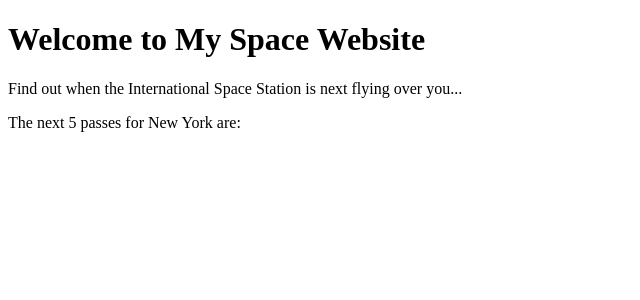
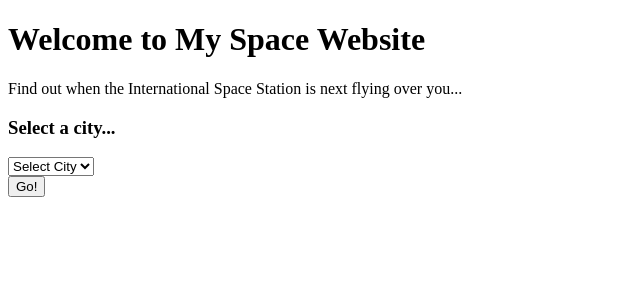
Before and after one commit to jessmar94/space-webapp, a Flask app: page / in a window 1280 px wide. Shown: the top 300 px of the page, without its empty margins (0-640 px from the left). Run offline with Flask 2, Linux system fonts and the light colour scheme; data that the repository does not hold is empty; some libraries are stand-ins or nearby versions.

Commit message:
User must select city to show pass times. Currently only working for New York

```diff
--- a/app.py
+++ b/app.py
@@ -1,19 +1,44 @@
-from flask import Flask, render_template
+from flask import Flask, render_template, request, redirect
 import requests, json
 from model.api import API
 
 app = Flask(__name__)
 
-@app.route("/")
+@app.route("/", methods=["GET", "POST"])
 def home():
+    if request.method == "POST":
+        req = request.form
+        city = req.get("city")
+        parameters = {
+            "lat": 40.71,
+            "lon": -74
+        }
+        response = requests.get("http://api.open-notify.org/iss-pass.json", params=parameters)
+        times = API.datetime(response)
+        return render_template("home.html", times=times, city=city)
+    return render_template("home.html")
+        # return redirect(request.url)
     # For New York:
-    parameters = {
-        "lat": 40.71,
-        "lon": -74
-    }
-    response = requests.get("http://api.open-notify.org/iss-pass.json", params=parameters)
-    times = API.datetime(response)
-    return render_template("home.html", times=times)
+    # parameters = {
+    #     "lat": 40.71,
+    #     "lon": -74
+    # }
+    # response = requests.get("http://api.open-notify.org/iss-pass.json", params=parameters)
+    # times = API.datetime(response)
+    # return render_template("home.html", times=times)
 
 if __name__ == "__main__":
     app.run(debug=True)
+
+
+
+# @app.route("/sign-up", methods=["GET", "POST"])
+# def sign_up():
+#
+#     if request.method == "POST":
+#
+#         req = request.form
+#
+#         return redirect(request.url)
+#
+#     return render_template("public/sign_up.html")
--- /dev/null
+++ b/interface.js
@@ -0,0 +1,3 @@
+$(document).ready(function() {
+
+}
--- a/model/api.py
+++ b/model/api.py
@@ -23,5 +23,5 @@
         for rt in risetimes:
             time = datetime.fromtimestamp(rt)
             times.append(time.strftime("%a %d %b %Y, %H:%M"))
-            print(times)
+            # print(times)
         return times
--- a/templates/home.html
+++ b/templates/home.html
@@ -7,9 +7,27 @@
   <body>
     <h1> Welcome to My Space Website </h1>
     <p> Find out when the International Space Station is next flying over you... </p>
-    <p> The next 5 passes for New York are:</p>
-      {% for time in times %}
-      <ul><li>{{time}}</li></ul>
-      {% endfor %}
+    <h3>Select a city...</h3>
+    <form action="/" method="POST">
+      <div class="form-group">
+          <select id="city" name="city" class="change-picture">
+            <option selected disabled hidden style='display: none'>Select City</option>
+            <option value="London" id="london" name="london">London</option>
+            <option value="Paris">Paris</option>
+            <option value="Tokyo">Tokyo</option>
+            <option value="New York">New York</option>
+          </select>
+      </div>
+      <button type="submit" class="btn btn-primary">Go!</button>
+    </form>
+
+    {% if city == "New York" %}
+      <p> The next 5 passes for New York are:</p>
+        {% for time in times %}
+        <ul><li>{{time}}</li></ul>
+        {% endfor %}
+    {% endif %}
+
+  <script src="https://code.jquery.com/jquery-2.1.4.min.js"></script>
   </body>
 </html>
```
Also changed, not shown: 2 other files.
